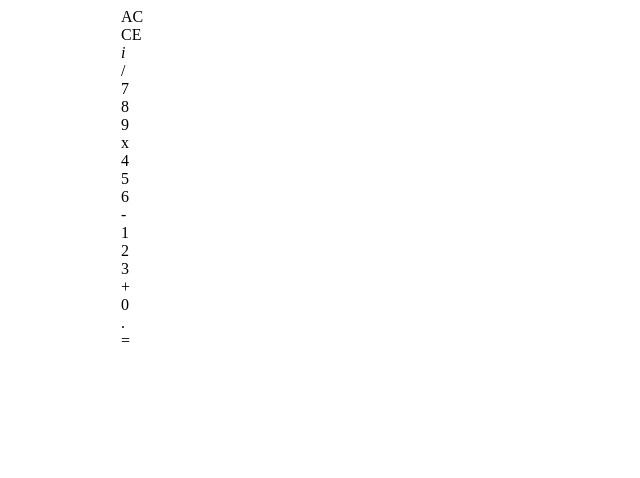
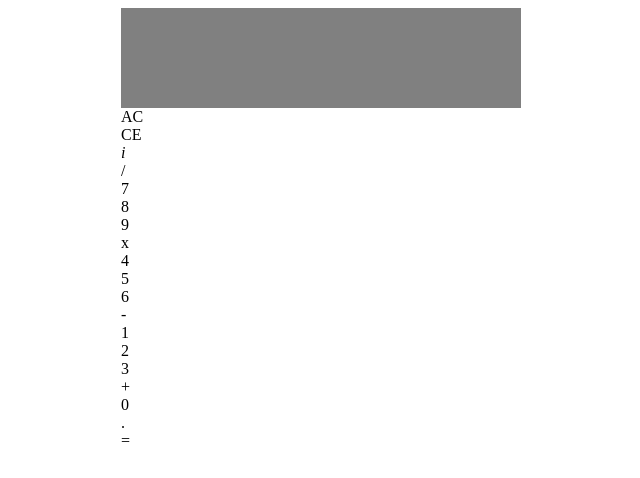
Before and after one commit to kemcrimmins/JavaScript-Calculator, a plain HTML site: page index.html in a window 1280 px wide. Shown: the whole page, without its empty margins (319-959 px from the left). Drawn offline with Linux system fonts and the light colour scheme; files whose address does not match are found by name.

Commit message:
define #displayArea

```diff
--- a/style.css
+++ b/style.css
@@ -6,7 +6,8 @@
 }
 
 #displayArea {
-
+	height: 100px;
+	background-color: grey;
 }
 
 .keyRow {
```
